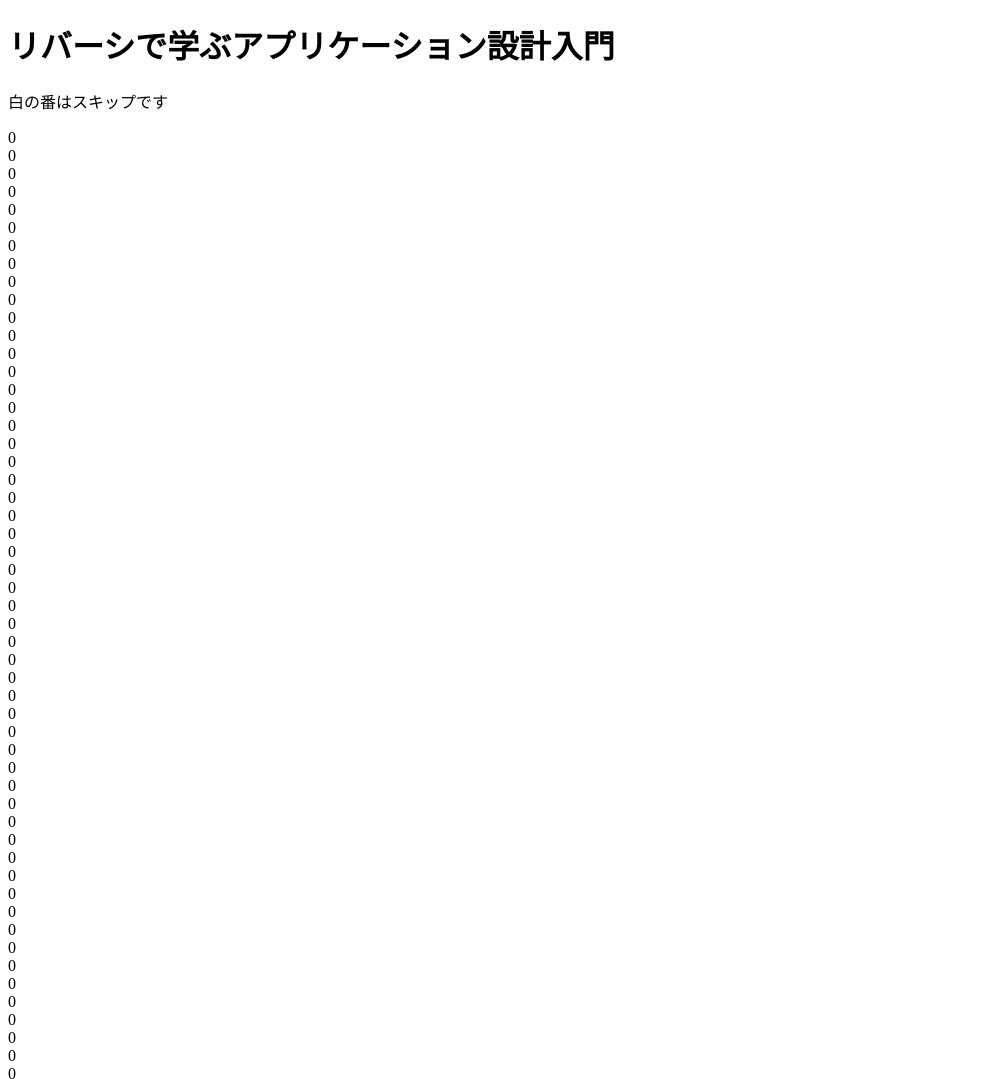
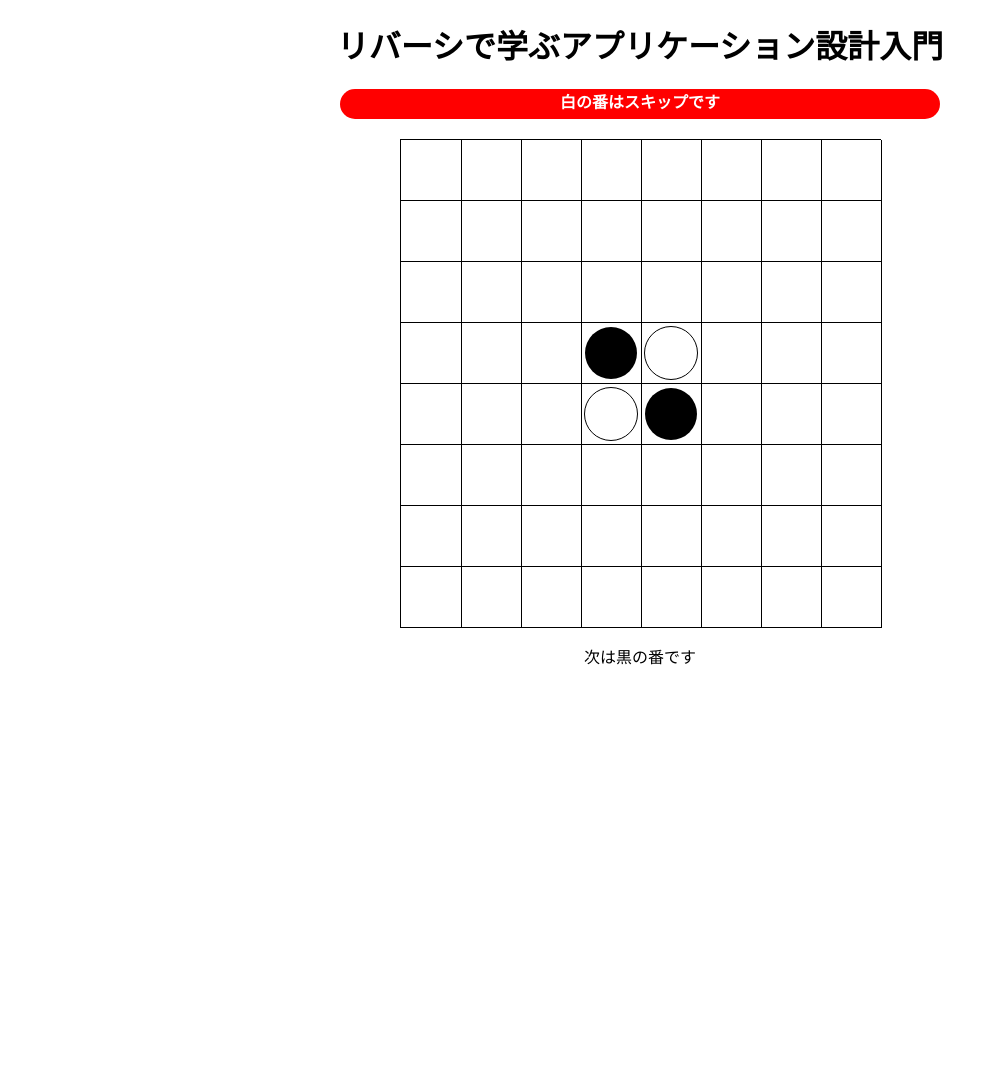
Before and after one commit to usma11dia0/udemy-reversi-webapp, a website: page static/index.html in a window 1280 px wide. Shown: the top 1079 px of the page, without its empty margins (0-997 px from the left). After the commit the page ends 800 px from the top, so only its background shows below. Drawn offline with Linux system fonts and the light colour scheme.

Commit message:
add: style.css

```diff
--- a/static/index.html
+++ b/static/index.html
@@ -3,6 +3,7 @@
   <head>
     <meta charset="UTF-8" />
     <meta name="viewport" content="width=device-width, initial-scale=1.0" />
+    <link rel="stylesheet" href="style.css" />
     <title>リバーシ</title>
   </head>
   <body>
@@ -10,106 +11,91 @@
       <h1>リバーシで学ぶアプリケーション設計入門</h1>
     </header>
     <main>
-      <p>白の番はスキップです</p>
+      <div class="warning-message-area">
+        <p class="warning-message">白の番はスキップです</p>
+      </div>
+      <div class="board">
         <!-- 8 マス -->
-      <div>0</div>
-      <div>0</div>
-      <div>0</div>
-      <div>0</div>
-      <div>0</div>
-      <div>0</div>
-      <div>0</div>
-      <div>0</div>
+        <div class="square"></div>
+        <div class="square"></div>
+        <div class="square"></div>
+        <div class="square"></div>
+        <div class="square"></div>
+        <div class="square"></div>
+        <div class="square"></div>
+        <div class="square"></div>
         <!-- 8 マス -->
-      <div>0</div>
-      <div>0</div>
-      <div>0</div>
-      <div>0</div>
-      <div>0</div>
-      <div>0</div>
-      <div>0</div>
-      <div>0</div>
-      <div>0</div>
+        <div class="square"></div>
+        <div class="square"></div>
+        <div class="square"></div>
+        <div class="square"></div>
+        <div class="square"></div>
+        <div class="square"></div>
+        <div class="square"></div>
+        <div class="square"></div>
         <!-- 8 マス -->
-      <div>0</div>
-      <div>0</div>
-      <div>0</div>
-      <div>0</div>
-      <div>0</div>
-      <div>0</div>
-      <div>0</div>
-      <div>0</div>
-      <div>0</div>
+        <div class="square"></div>
+        <div class="square"></div>
+        <div class="square"></div>
+        <div class="square"></div>
+        <div class="square"></div>
+        <div class="square"></div>
+        <div class="square"></div>
+        <div class="square"></div>
         <!-- 8 マス -->
-      <div>0</div>
-      <div>0</div>
-      <div>0</div>
-      <div>0</div>
-      <div>0</div>
-      <div>0</div>
-      <div>0</div>
-      <div>0</div>
-      <div>0</div>
+        <div class="square"></div>
+        <div class="square"></div>
+        <div class="square"></div>
+        <div class="square">
+          <div class="stone dark"></div>
+        </div>
+        <div class="square">
+          <div class="stone light"></div>
+        </div>
+        <div class="square"></div>
+        <div class="square"></div>
+        <div class="square"></div>
         <!-- 8 マス -->
-      <div>0</div>
-      <div>0</div>
-      <div>0</div>
-      <div>0</div>
-      <div>0</div>
-      <div>0</div>
-      <div>0</div>
-      <div>0</div>
-      <div>0</div>
+        <div class="square"></div>
+        <div class="square"></div>
+        <div class="square"></div>
+        <div class="square">
+          <div class="stone light"></div>
+        </div>
+        <div class="square">
+          <div class="stone dark"></div>
+        </div>
+        <div class="square"></div>
+        <div class="square"></div>
+        <div class="square"></div>
         <!-- 8 マス -->
-      <div>0</div>
-      <div>0</div>
-      <div>0</div>
-      <div>0</div>
-      <div>0</div>
-      <div>0</div>
-      <div>0</div>
-      <div>0</div>
-      <div>0</div>
+        <div class="square"></div>
+        <div class="square"></div>
+        <div class="square"></div>
+        <div class="square"></div>
+        <div class="square"></div>
+        <div class="square"></div>
+        <div class="square"></div>
+        <div class="square"></div>
         <!-- 8 マス -->
-      <div>0</div>
-      <div>0</div>
-      <div>0</div>
-      <div>0</div>
-      <div>0</div>
-      <div>0</div>
-      <div>0</div>
-      <div>0</div>
-      <div>0</div>
+        <div class="square"></div>
+        <div class="square"></div>
+        <div class="square"></div>
+        <div class="square"></div>
+        <div class="square"></div>
+        <div class="square"></div>
+        <div class="square"></div>
+        <div class="square"></div>
         <!-- 8 マス -->
-      <div>0</div>
-      <div>0</div>
-      <div>0</div>
-      <div>0</div>
-      <div>0</div>
-      <div>0</div>
-      <div>0</div>
-      <div>0</div>
-      <div>0</div>
-      <!-- 8 マス -->
-      <div>0</div>
-      <div>0</div>
-      <div>0</div>
-      <div>0</div>
-      <div>0</div>
-      <div>0</div>
-      <div>0</div>
-      <div>0</div>
-      <div>0</div>
-      <!-- 8 マス -->
-      <div>0</div>
-      <div>0</div>
-      <div>0</div>
-      <div>0</div>
-      <div>0</div>
-      <div>0</div>
-      <div>0</div>
-      <div>0</div>
-      <div>0</div>
+        <div class="square"></div>
+        <div class="square"></div>
+        <div class="square"></div>
+        <div class="square"></div>
+        <div class="square"></div>
+        <div class="square"></div>
+        <div class="square"></div>
+        <div class="square"></div>
+      </div>
       <p>次は黒の番です</p>
     </main>
   </body>
--- /dev/null
+++ b/static/style.css
@@ -0,0 +1,51 @@
+body {
+  text-align: center;
+}
+
+.warning-message-area {
+  height: 30px;
+}
+
+.warning-message {
+  width: 600px;
+  height: 30px;
+  margin: 0 auto;
+  background-color: red;
+  color: white;
+  font-weight: bold;
+  border-radius: 15px;
+}
+
+.board {
+  width: 480px;
+  margin: 0 auto;
+  margin-top: 20px;
+  display: grid;
+  grid-template-columns: repeat(8, 60px);
+  border: solid;
+  border-width: 1px 0 0 1px;
+}
+
+.square {
+  width: 60px;
+  height: 60px;
+  border: solid;
+  border-width: 0 1px 1px 0;
+  display: flex;
+  justify-content: center;
+  align-items: center;
+}
+
+.stone {
+  width: 52px;
+  height: 52px;
+  border-radius: 50%;
+}
+
+.dark {
+  background-color: black;
+}
+
+.light {
+  border: 1px solid;
+}
```
Lines whose indentation alone changed are shown as unchanged.
